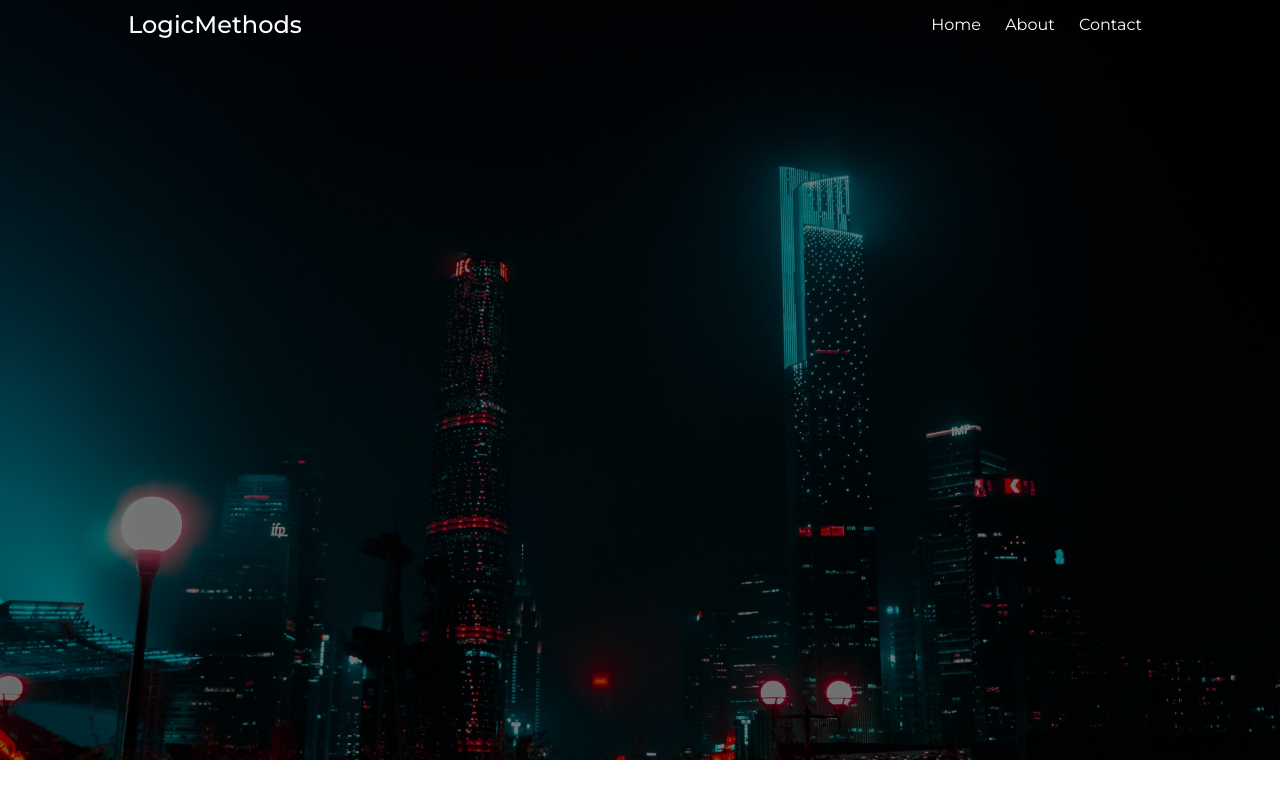
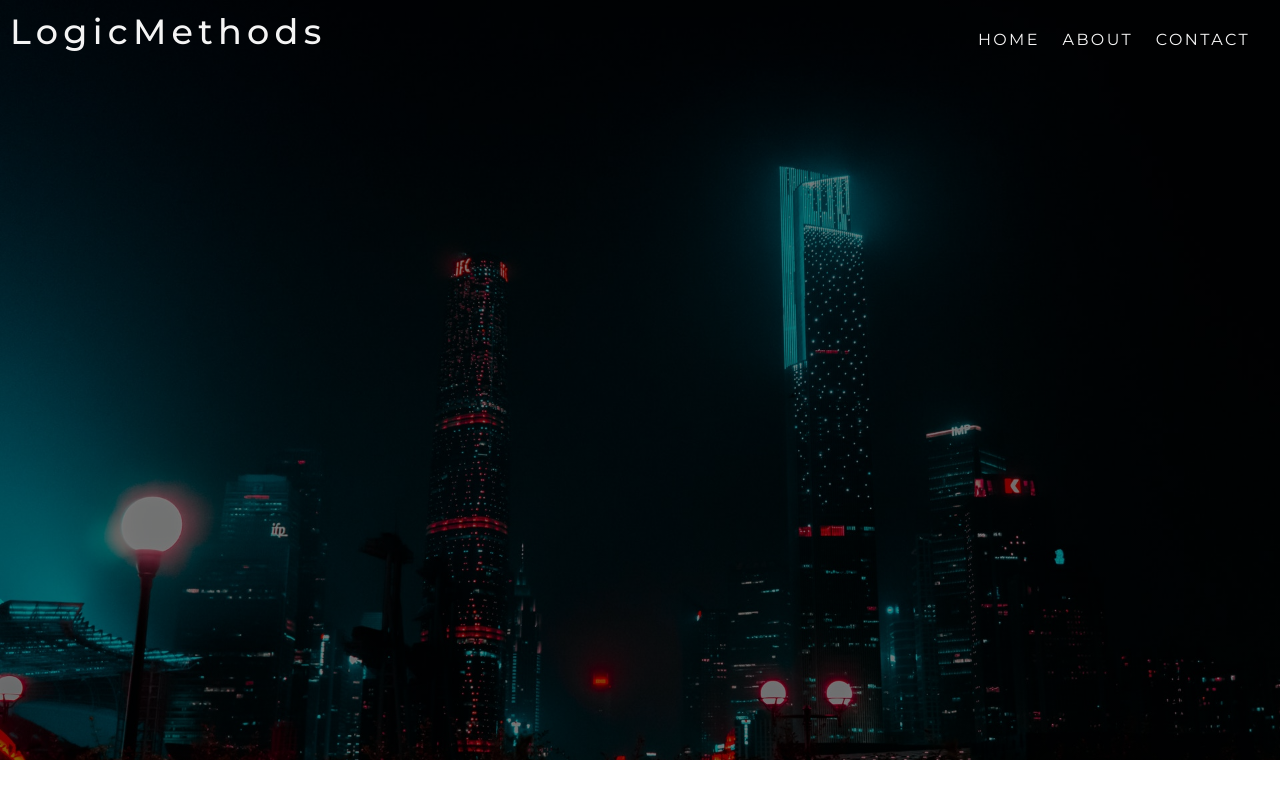
Before and after one commit to monukd01dev/MERN, a plain HTML site: page Projects/TravelFirst/index.html in a window 1280 px wide. Drawn offline with Linux system fonts and the light colour scheme.

Commit message:
work on css sp projects

```diff
--- /dev/null
+++ b/CSS/SmallProjects/2_Css_Markers/style.css
@@ -0,0 +1,52 @@
+@import url('https://fonts.googleapis.com/css2?family=Poppins:ital,wght@0,100;0,200;0,300;0,400;0,500;0,700;1,100;1,200;1,300;1,400;1,500;1,700&family=Radio+Canada&display=swap');
+body{
+    padding: 0;
+    margin: 0;
+    font-family: 'Poppins', sans-serif;
+    min-width: 300px;
+
+
+}
+
+h1{
+    margin: 0;
+    margin-bottom: 50px;
+    line-height: 70px;
+    background: black;
+    color: white;
+    text-align: center;
+    border-bottom: 5px solid rgb(0, 187, 255);
+}
+
+.marker{
+    width: 250px;
+    height: 25px;
+    margin: 10px auto;
+
+
+}
+
+.red{
+    background: linear-gradient(rgb(148,0,0),rgb(255, 93, 93),rgb(124, 5, 5));
+    box-shadow: 0 0 25px 0 rgb(158, 157, 157);
+}
+.green{
+    background: linear-gradient(rgb(15, 148, 0),rgb(163, 245, 62),rgb(53, 134, 2));
+    box-shadow: 0 0 25px 0 rgb(114, 114, 114);
+}
+.cap,.sleeve{
+    display: inline-block;
+}
+
+.cap{
+    width: 60px;
+    height: 25px;
+
+}
+
+.sleeve{
+    width: 150px;
+    height: 25px;
+    background-color: rgba(255, 255, 255, 0.5);
+    border-left: 10px double black;
+}
--- a/Projects/TravelFirst/css/style.css
+++ b/Projects/TravelFirst/css/style.css
@@ -8,11 +8,65 @@
 
 }
 
+html{
+    /* 16px --> 100%
+        10px --> 62.5%
+    */
+    font-size: 62.5%;
+}
+
 
 body{
     font-family: 'Montserrat', sans-serif;
+    /* line-height:1.7rem; */
+}
 
+/* ######### HTML Element Styling ######### */
+
+ul li{
+    list-style: none;
 }
+a{
+    font-size: 1.6rem;
+    text-decoration: none;
+}
+
+/* spacings em and fontsize rem */
+
+p,li{
+    font-size: 1.6rem;
+    margin-bottom: 0.5em;/* for resposivness */
+    letter-spacing: 0.15em;
+}
+h1, h2, h3{
+    margin-bottom: 0.5em;
+    letter-spacing: 0.15em;
+    font-weight: 500;
+}
+
+/* ######### utility classes ######### */
+
+.lg-heading{
+    font-size: 3.5rem;
+}
+.md-heading{
+    font-size: 2.2rem;
+}
+
+.text-red{
+    color: #e63946;
+}
+.text-light{
+    color: #f4f4f4;
+}
+.text-black{
+    color: #333;
+}
+
+.text-gray{
+    color: #555;
+}
+
 
 .header{
     height: 95vh;
@@ -24,26 +78,30 @@ body{
 }
 
 .header .navbar{
-    padding: 0 10%;
-    height: 50px;
+    /* padding: 0 10%;
+    height: 50px; */
     /* display: flex;
     justify-content: space-between; */
+    padding: 1rem;
 }
 
-.header .logo,
+
 .header .navbar a{
-    color: white;
-    text-decoration: none;
+    /* color: white; */
 }
 
 .header .navbar .logo{
     float:left;
-    font-weight: 500;
+
 }
 .header .navbar .nav-items{
     float: right;
+    margin: 1rem;
 }
-
+.navbar a:link,
+.navbar a:visited{
+    color: #f5f5f5;
+}
 .navbar::after{
     content: '';
     display: block;
@@ -51,13 +109,16 @@ body{
 }
 .header .navbar .nav-items .nav-item{
     display: inline-block;
-    margin: auto 10px;
+    /* margin: auto 10px; */
+    padding: 1rem;
+    text-transform: uppercase;
     /* padding-bottom: 2px; */
     /* line-height: 100%; */
     /* vertical-align: center; */
     /* border: 1px solid red; */
 
 }
+
 .nav-item:hover{
     border-bottom: 1px solid white;
 }
@@ -67,6 +128,5 @@ body{
 } */
 .navbar .logo,
 .navbar .nav-item{
-    line-height: 50px;
-    vertical-align: center;
+
 }
--- a/Projects/TravelFirst/index.html
+++ b/Projects/TravelFirst/index.html
@@ -10,7 +10,7 @@
 <body>
     <header class="header">
         <nav class="navbar">
-            <h1 class="logo">LogicMethods</h1>
+            <h1 class="logo lg-heading text-light">LogicMethods</h1>
             <ul class="nav-items">
                 <li class="nav-item"><a href="./index.html">Home</a></li>
                 <li class="nav-item"><a href="./about.html">About</a></li>
```
Also changed, not shown: CSS/SmallProjects/2_Css_Markers/index.html (added, +27 -0 lines).
